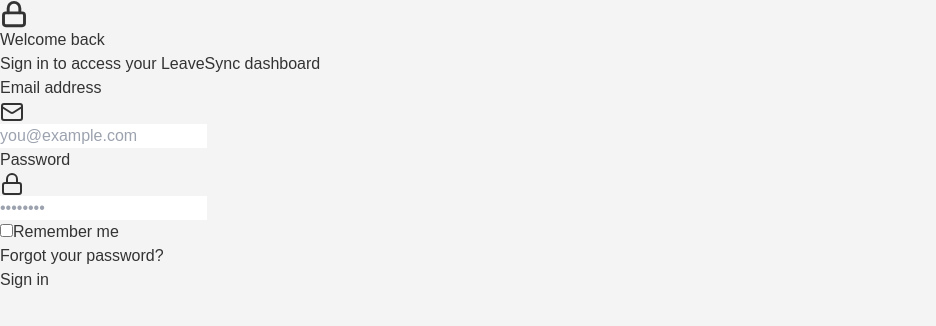
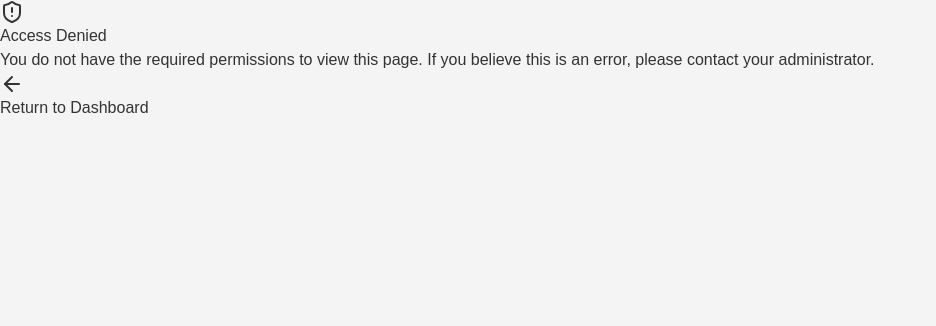
Before and after one commit to Shraman9011/test-agent-model-2, a React (Vite) app in the folder frontend/: page /access-denied in a window 1280 px wide. Before the commit this address led to /login. Shown: the top 326 px of the page, without its empty margins (0-936 px from the left). Built offline with nearby package versions, Linux system fonts and the light colour scheme.

Commit message:
Feature: Implement React Router guards and Access Denied page

```diff
--- a/frontend/src/App.tsx
+++ b/frontend/src/App.tsx
@@ -10,6 +10,7 @@
 import { EmployeeDashboard } from './pages/EmployeeDashboard';
 import { ManagerDashboard } from './pages/ManagerDashboard';
 import { AdminDashboard } from './pages/AdminDashboard';
+import { AccessDeniedPage } from './pages/AccessDeniedPage';
 
 function App(): React.JSX.Element {
   return (
@@ -21,6 +22,8 @@
 
           {/* Root redirect handles routing after login based on role */}
           <Route path="/" element={<PostLoginRedirect />} />
+
+          <Route path="/access-denied" element={<AccessDeniedPage />} />
 
           {/* Authenticated Dashboard Routes */}
           <Route element={<DashboardLayout />}>
--- a/frontend/src/components/ProtectedRoute.tsx
+++ b/frontend/src/components/ProtectedRoute.tsx
@@ -24,7 +24,7 @@
 import { Navigate, Outlet, useLocation } from 'react-router-dom';
 import { useAuth } from '../context/AuthContext';
 import type { UserRole } from '../types/auth';
-import { ROLE_HOME_ROUTES } from '../types/auth';
+
 
 // -------------------------------------------------------------------------- //
 // Loading spinner                                                             //
@@ -81,9 +81,9 @@
     return <Navigate to="/login" state={{ from: location }} replace />;
   }
 
-  // 3. Role not permitted — redirect to the user's own home dashboard.
+  // 3. Role not permitted — redirect to access denied page.
   if (allowedRoles && !allowedRoles.includes(user.role)) {
-    return <Navigate to={ROLE_HOME_ROUTES[user.role]} replace />;
+    return <Navigate to="/access-denied" replace />;
   }
 
   // 4. Authenticated and authorised — render nested route.
--- /dev/null
+++ b/frontend/src/pages/AccessDeniedPage.tsx
@@ -0,0 +1,26 @@
+import React from 'react';
+import { useNavigate } from 'react-router-dom';
+import { ShieldAlert, ArrowLeft } from 'lucide-react';
+
+export function AccessDeniedPage(): React.JSX.Element {
+  const navigate = useNavigate();
+
+  return (
+    <div className="min-h-screen bg-gray-50 flex flex-col justify-center py-12 sm:px-6 lg:px-8 items-center">
+      <div className="bg-white px-8 py-10 shadow sm:rounded-lg sm:px-12 flex flex-col items-center max-w-md w-full text-center">
+        <ShieldAlert className="h-16 w-16 text-red-500 mb-6" />
+        <h2 className="text-3xl font-extrabold text-gray-900 mb-2">Access Denied</h2>
+        <p className="text-sm text-gray-500 mb-8">
+          You do not have the required permissions to view this page. If you believe this is an error, please contact your administrator.
+        </p>
+        <button
+          onClick={() => navigate('/')}
+          className="w-full flex justify-center py-2 px-4 border border-transparent rounded-md shadow-sm text-sm font-medium text-white bg-indigo-600 hover:bg-indigo-700 focus:outline-none focus:ring-2 focus:ring-offset-2 focus:ring-indigo-500 items-center transition-colors"
+        >
+          <ArrowLeft className="mr-2 h-4 w-4" />
+          Return to Dashboard
+        </button>
+      </div>
+    </div>
+  );
+}
```
